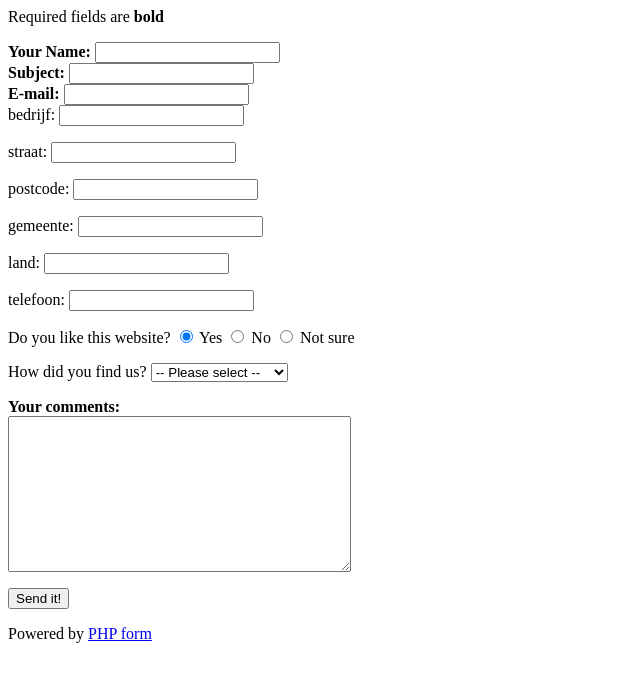
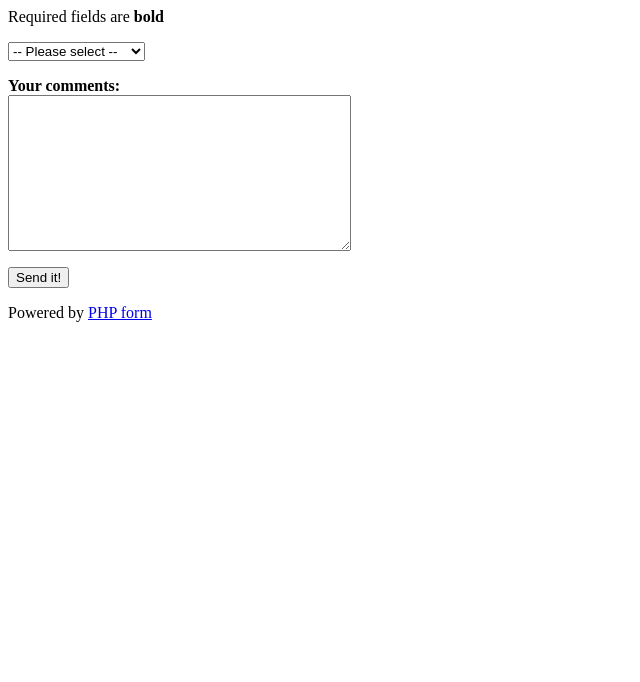
Before and after one commit to OlympusGit/stichtinggoededaad, a PHP site: page /send.php in a window 1280 px wide. Shown: the top 682 px of the page, without its empty margins (0-640 px from the left). Run offline with PHP 8.4, Linux system fonts and the light colour scheme.

Commit message:
lol
Signed-off-by: stichtinggoededaad <koekjemel@hotmail.com>

Signed-off-by: stichtinggoededaad <koekjemel@hotmail.com>

```diff
--- a/send.php
+++ b/send.php
@@ -3,24 +3,9 @@
 
 <p>Required fields are <b>bold</b></p>
 
-<form action="contactsend.php" method="post">
-<p><b>Your Name:</b> <input type="text" name="naam" /><br />
-<b>Subject:</b> <input type="text" name="onderwerp" /><br />
-<b>E-mail:</b> <input type="text" name="email" /><br />
-bedrijf: <input type="text" name="bedrijf"></p>
-straat: <input type="text" name="straat"></p>
-postcode: <input type="text" name="postcode"></p>
-gemeente: <input type="text" name="gemeente"></p>
-land: <input type="text" name="land"></p>
-telefoon: <input type="text" name="telefoon"></p>
 
 
-<p>Do you like this website?
-<input type="radio" name="likeit" value="Yes" checked="checked" /> Yes
-<input type="radio" name="likeit" value="No" /> No
-<input type="radio" name="likeit" value="Not sure" /> Not sure</p>
 
-<p>How did you find us?
 <select name="how">
 <option value=""> -- Please select -- </option>
 <option>Google</option>
```
